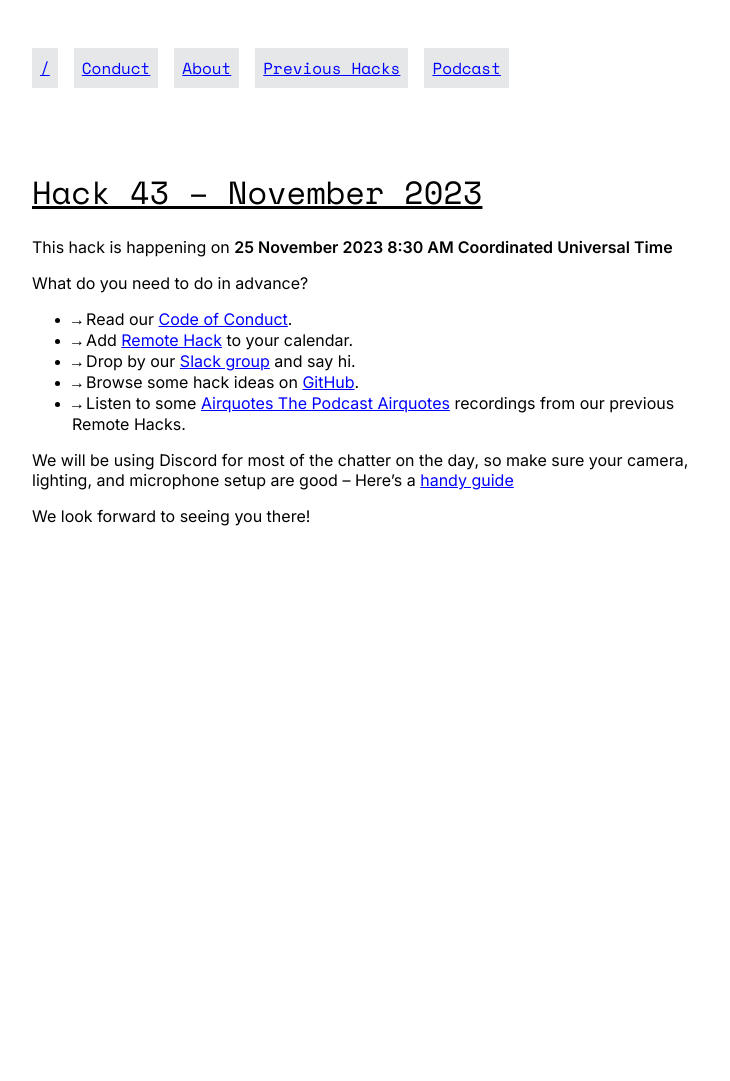
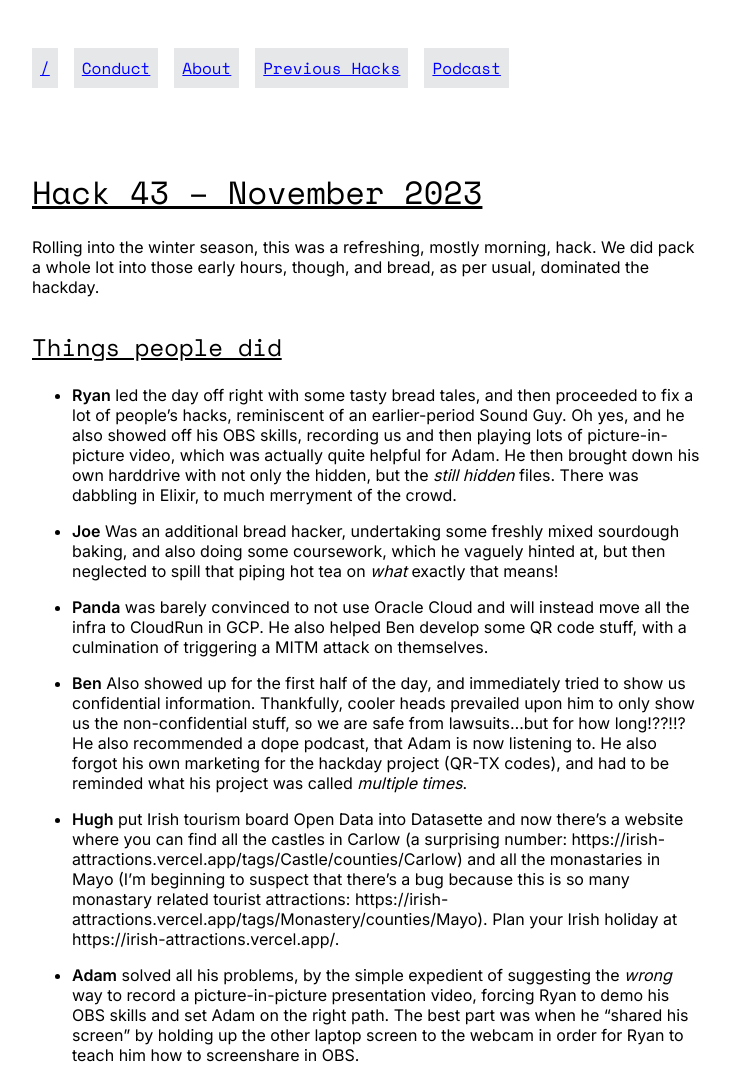
Before and after one commit to remotehack/remotehack.github.io, a Jekyll site: the page built from _hacks/43.md, in a window 1280 px wide. Shown: the whole page, without its empty margins (272-1002 px from the left). Built offline with Jekyll 4.4.1, drawn with Linux system fonts in a browser that asks for light colours; before the commit the page ends 900 px from its top, so only the background shows below that.

Commit message:
add hackday info for November 2023 (#206)
* add hackday info for November 2023

* Update _hacks/43.md

Co-authored-by: Hugh Rawlinson <hughrawlinson@users.noreply.github.com>

---------

Co-authored-by: Hugh Rawlinson <hughrawlinson@users.noreply.github.com>

```diff
--- a/_hacks/43.md
+++ b/_hacks/43.md
@@ -1,5 +1,20 @@
 ---
 hack_number: 43
 date: 2023-11-25
-upcoming: true
 ---
+
+Rolling into the winter season, this was a refreshing, mostly morning, hack. We did pack a whole lot into those early hours, though, and bread, as per usual, dominated the hackday.
+
+## Things people did
+
+-   **Ryan** led the day off right with some tasty bread tales, and then proceeded to fix a lot of people's hacks, reminiscent of an earlier-period Sound Guy. Oh yes, and he also showed off his OBS skills, recording us and then playing lots of picture-in-picture video, which was actually quite helpful for Adam. He then brought down his own harddrive with not only the hidden, but the _still hidden_ files. There was dabbling in Elixir, to much merryment of the crowd.
+
+-   **Joe** Was an additional bread hacker, undertaking some freshly mixed sourdough baking, and also doing some coursework, which he vaguely hinted at, but then neglected to spill that piping hot tea on _what_ exactly that means!
+
+-   **Panda** was barely convinced to not use Oracle Cloud and will instead move all the infra to CloudRun in GCP. He also helped Ben develop some QR code stuff, with a culmination of triggering a MITM attack on themselves.
+
+-   **Ben** Also showed up for the first half of the day, and immediately tried to show us confidential information. Thankfully, cooler heads prevailed upon him to only show us the non-confidential stuff, so we are safe from lawsuits...but for how long!??!!? He also recommended a dope podcast, that Adam is now listening to. He also forgot his own marketing for the hackday project (QR-TX codes), and had to be reminded what his project was called _multiple times_.
+
+-   **Hugh** put Irish tourism board Open Data into Datasette and now there's a website where you can find all the castles in Carlow (a surprising number: https://irish-attractions.vercel.app/tags/Castle/counties/Carlow) and all the monastaries in Mayo (I'm beginning to suspect that there's a bug because this is so many monastary related tourist attractions: https://irish-attractions.vercel.app/tags/Monastery/counties/Mayo). Plan your Irish holiday at https://irish-attractions.vercel.app/.
+
+-   **Adam** solved all his problems, by the simple expedient of suggesting the _wrong_ way to record a picture-in-picture presentation video, forcing Ryan to demo his OBS skills and set Adam on the right path. The best part was when he "shared his screen" by holding up the other laptop screen to the webcam in order for Ryan to teach him how to screenshare in OBS.
```
